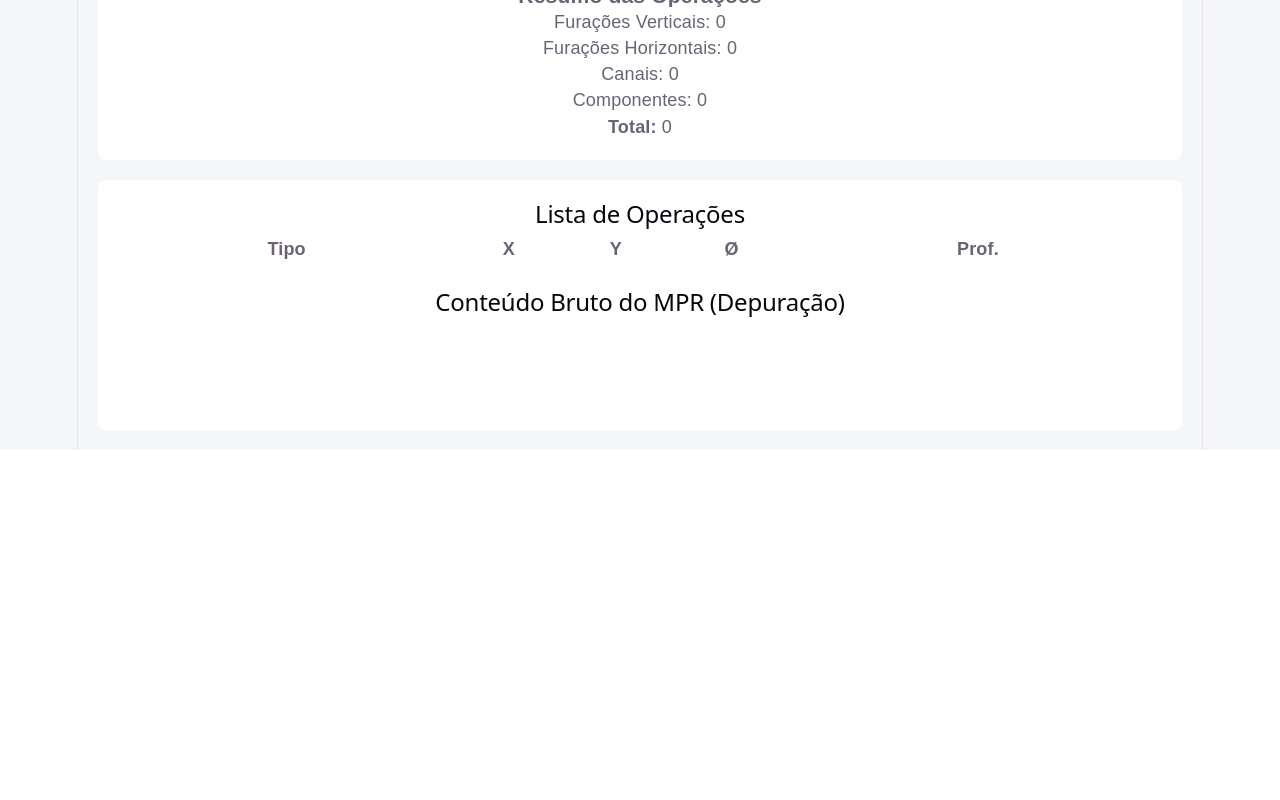
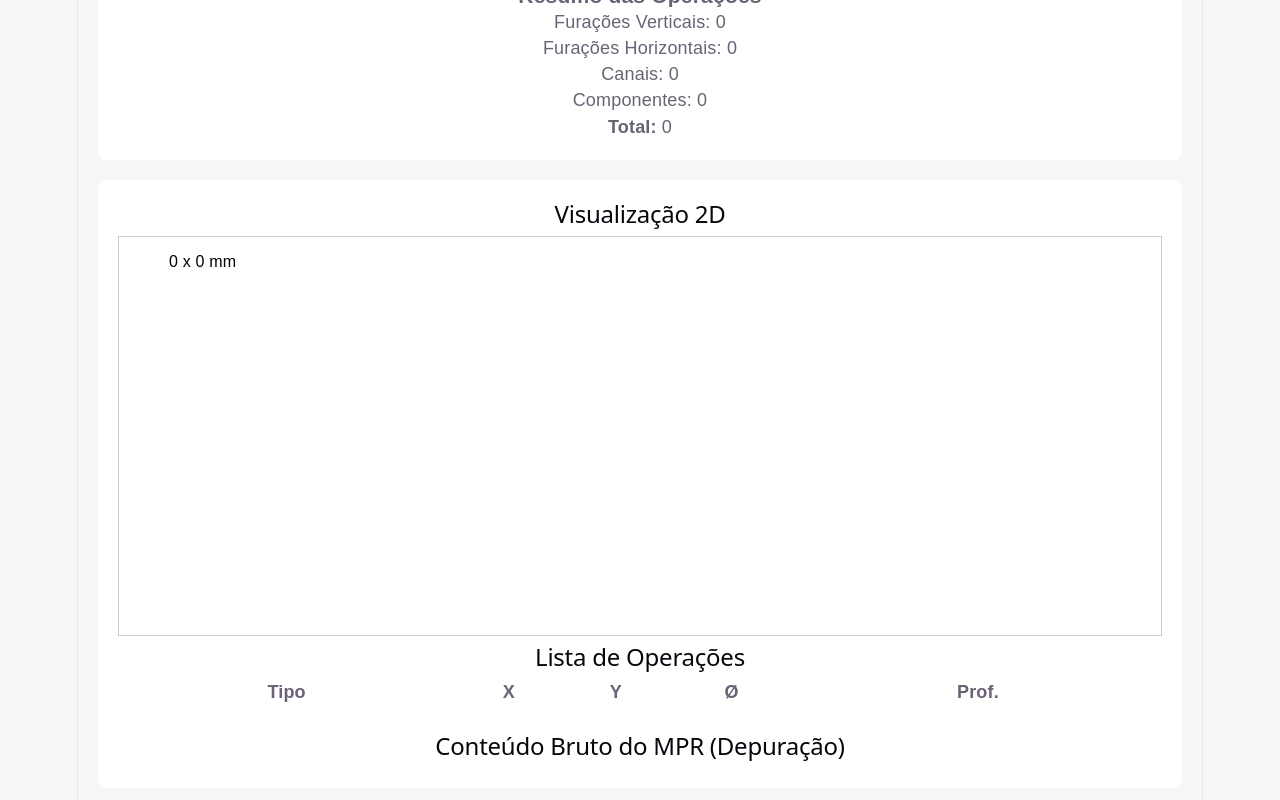
Before and after one commit to leandro678/mpr-viewer-web, a React (Vite) app in the folder frontend/: page / in a window 1280 px wide. Shown: the part 446-1246 px from the top of the page. Before the commit the page ends 896 px from the top, so only its background shows below. Built offline with nearby package versions, Linux system fonts and the light colour scheme.

Commit message:
Implementa visualizacao 2D da peca

```diff
--- /dev/null
+++ b/frontend/src/components/Board2D.tsx
@@ -0,0 +1,42 @@
+type Props = {
+  width: number;
+  length: number;
+};
+
+function Board2D({
+  width,
+  length
+}: Props) {
+
+  const scale = 0.5;
+
+  return (
+    <svg
+      width="100%"
+      height="400"
+      style={{
+        border: "1px solid #ccc"
+      }}
+    >
+      <text
+        x="50"
+        y="30"
+        fontSize="16"
+      >
+        {length} x {width} mm
+      </text>
+
+      <rect
+        x="50"
+        y="50"
+        width={length * scale}
+        height={width * scale}
+        fill="#f5f5f5"
+        stroke="#333"
+        strokeWidth="2"
+      />
+    </svg>
+  );
+}
+
+export default Board2D;
--- a/frontend/src/pages/Home.tsx
+++ b/frontend/src/pages/Home.tsx
@@ -6,6 +6,7 @@ import {
   extractOperations,
   extractOperationList
 } from "../services/mprParser";
+import Board2D from "../components/Board2D";
 
 function Home() {
   const [fileName, setFileName] = useState("");
@@ -51,9 +52,13 @@ const handleFileLoaded = (
 
   setOperationList(operationData);
 
-  setOperations(ops);
+};
 
-};
+  const boardLength =
+    Number(dimensions.length) || 0;
+
+  const boardWidth =
+    Number(dimensions.width) || 0;
 
   return (
     <div className="home-container">
@@ -138,6 +143,15 @@ const handleFileLoaded = (
 
       <div className="viewer-2d">
 
+        <h2>Visualização 2D</h2>
+
+        <Board2D
+          length={boardLength}
+          width={boardWidth}
+        />
+
+        <br />
+
         <h2>Lista de Operações</h2>
 
         <table
```
